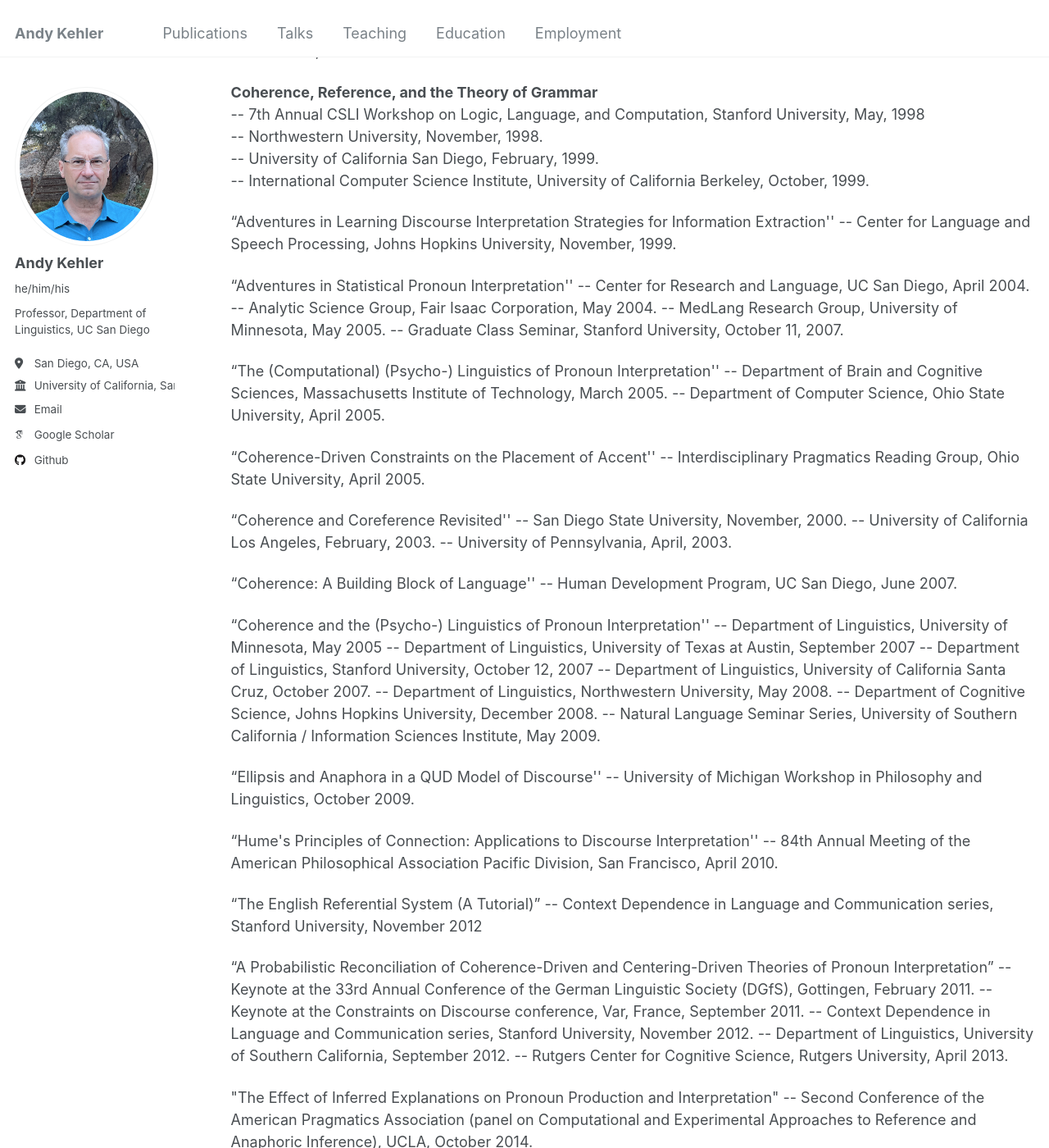
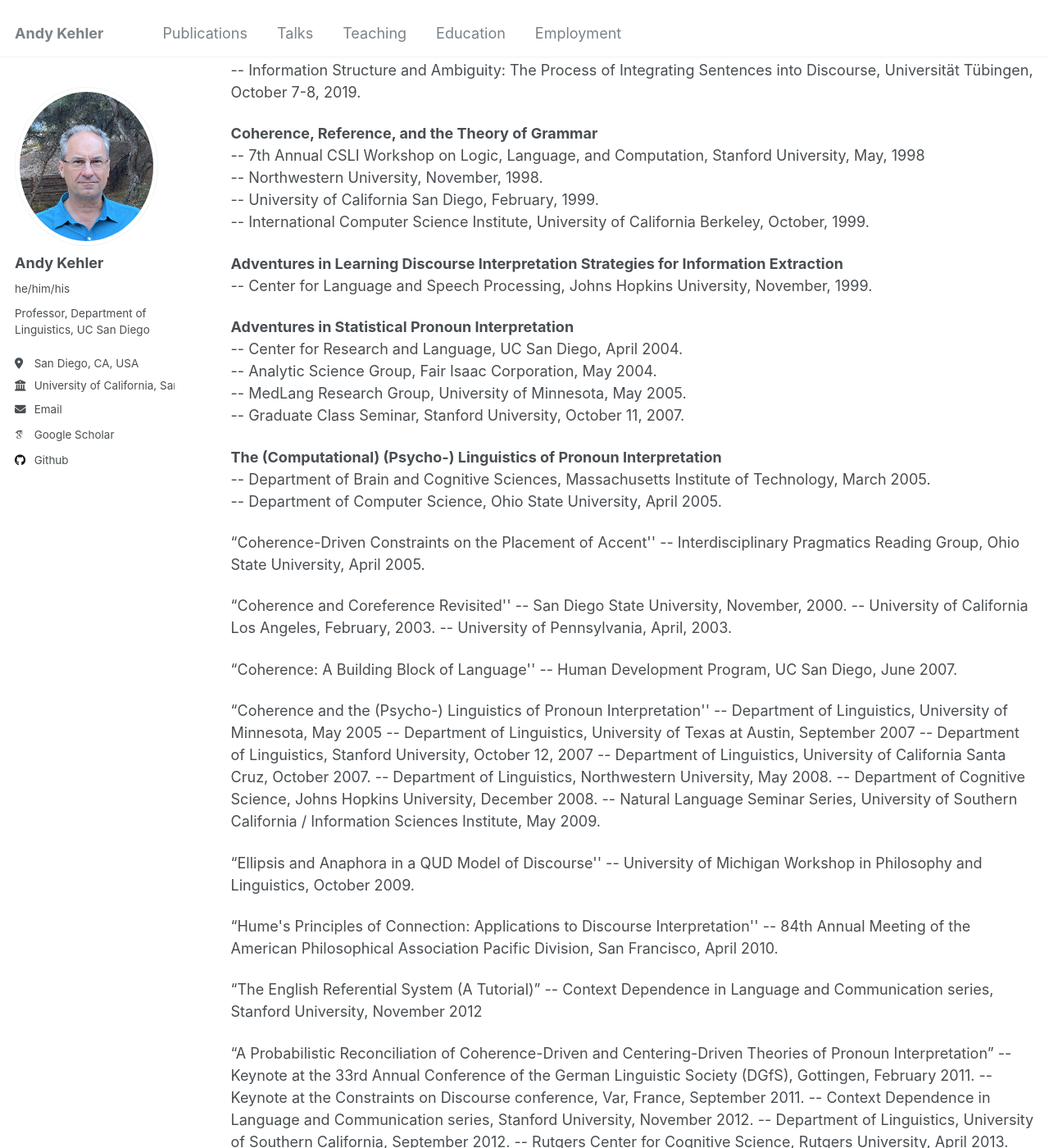
Before and after one commit to akehler/akehler.github.io, a Jekyll site: the page built from _pages/talks.html, in a window 1280 px wide and 1400 px high, scrolled down 258 px. Shown: the whole window at 82% size. Built offline with Jekyll 4.4.1, drawn with Linux system fonts in a browser that asks for light colours; some web fonts are replaced; some of the changed text lies outside the part shown.

Commit message:
Update talks.html

```diff
--- a/_pages/talks.html
+++ b/_pages/talks.html
@@ -6,6 +6,7 @@ author_profile: true
 ---
 Note: This page is under construction!
 
+<p></p>
 <strong>Conversational Eliciture: Theory and Applications</strong>
 <br>
         -- The Construction of Meaning: The Dynamics and Adaptivity of Linguistic Structures, Universität Tübingen
@@ -29,17 +30,26 @@ Note: This page is under construction!
 -- International Computer Science Institute, University of California Berkeley, October, 1999.
 <p></p>
 
-“Adventures in Learning Discourse Interpretation Strategies for Information Extraction''
+<strong>Adventures in Learning Discourse Interpretation Strategies for Information Extraction</strong>
+<br>
 -- Center for Language and Speech Processing, Johns Hopkins University, November, 1999.
 <p></p>
-“Adventures in Statistical Pronoun Interpretation''
+
+<strong>Adventures in Statistical Pronoun Interpretation</strong>
+<br>
 -- Center for Research and Language, UC San Diego, April 2004.
+<br>
 -- Analytic Science Group, Fair Isaac Corporation, May 2004.
+<br>
 -- MedLang Research Group, University of Minnesota, May 2005.
+<br>
 -- Graduate Class Seminar, Stanford University, October 11, 2007.
 <p></p>
-“The (Computational) (Psycho-) Linguistics of Pronoun Interpretation''
+
+<strong>The (Computational) (Psycho-) Linguistics of Pronoun Interpretation</strong>
+        <br>
 -- Department of Brain and Cognitive Sciences, Massachusetts Institute of Technology, March 2005.
+        <br>
 -- Department of Computer Science, Ohio State University, April 2005.
 <p></p>
 “Coherence-Driven Constraints on the Placement of Accent''
@@ -78,7 +88,7 @@ Note: This page is under construction!
 -- Department of Linguistics, University of Southern California, September 2012.
 -- Rutgers Center for Cognitive Science, Rutgers University, April 2013.
 <p></p>
-"The Effect of Inferred Explanations on Pronoun Production and Interpretation"
+<strong>The Effect of Inferred Explanations on Pronoun Production and Interpretation<strong>
 -- Second Conference of the American Pragmatics Association (panel on Computational and Experimental Approaches to Reference and Anaphoric Inference), UCLA, October 2014.
 <p></p>
 “A Neo-Humean Taxonomy of Coherence Relations”
@@ -100,6 +110,7 @@ Note: This page is under construction!
 “Prominence and Coherence in a Bayesian Theory of Pronoun Interpretation”
 -- 48th Annual Meeting of the Societas Linguistica Europaea, Workshop on Prominence in Pragmatics, Leiden, September 2-5, 2015.
 <p></p>
+
 “A Bayesian Model of Pronoun Production and Interpretation”
 -- Cognitive Science 200 class presentation, February 13, 2015.
 -- Experimental Linguistics Seminar, Universite Paris Diderot, March 27, 2015.
```
